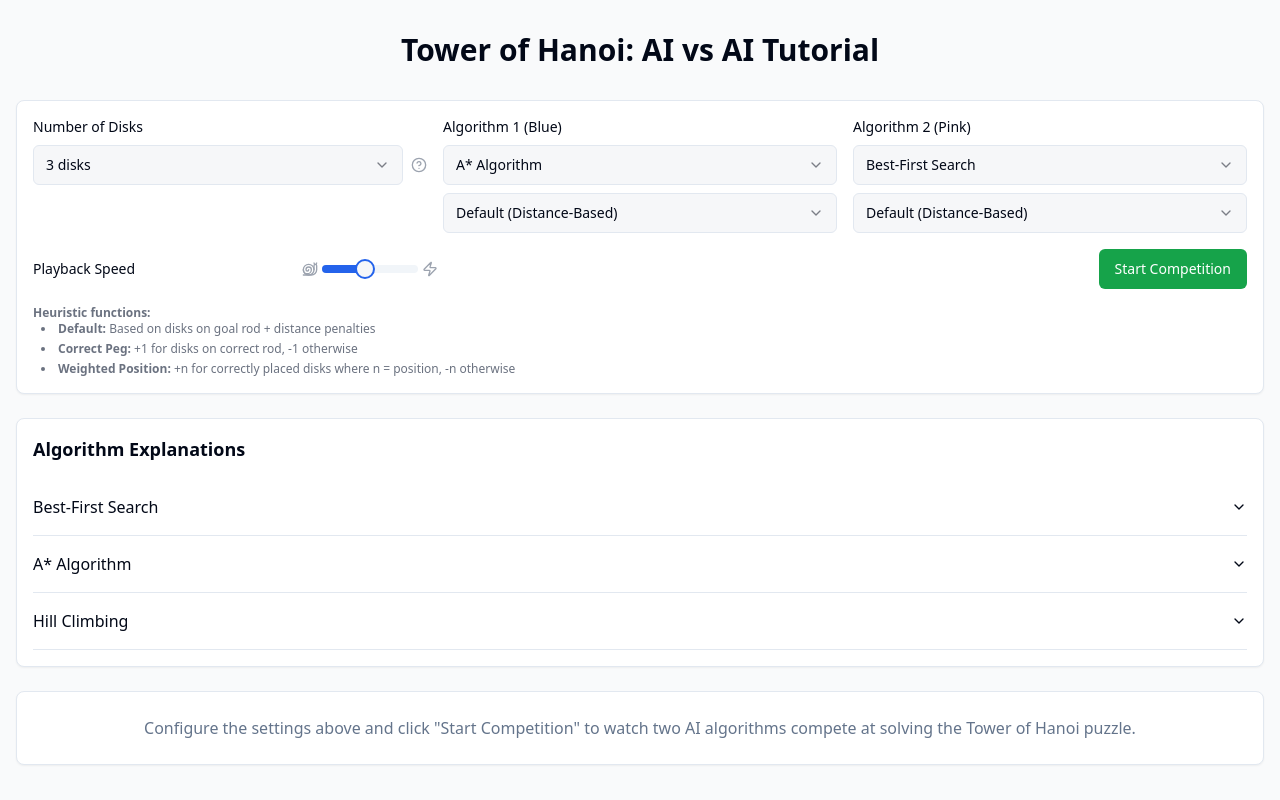
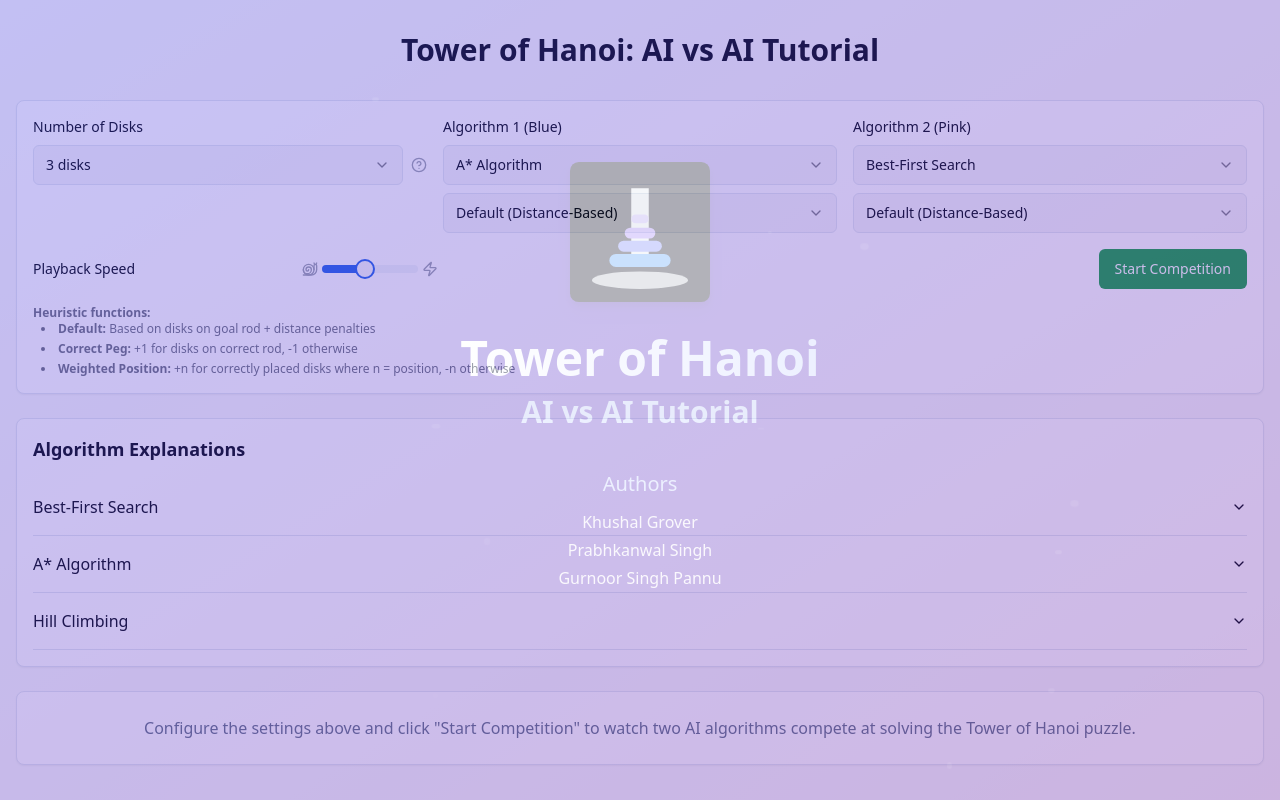
Before and after one commit to khushal-grover2005/hanoi-ai-rivalry-showdown, a React (Vite) app: page / in a window 1280 px wide. Built offline with nearby package versions, Linux system fonts and the light colour scheme.

Commit message:
Refactor: Improve color scheme and layout
Improve the color scheme and move the authors' name below the heading in the WelcomeScreen component.

```diff
--- a/src/components/WelcomeScreen.tsx
+++ b/src/components/WelcomeScreen.tsx
@@ -10,27 +10,27 @@ const WelcomeScreen: React.FC<WelcomeScreenProps> = ({ onComplete }) => {
   const [visible, setVisible] = useState(true);
 
   useEffect(() => {
-    // Show for 4 seconds, then start fade out
+    // Show for 5 seconds, then start fade out (increased from 4 to 5 seconds)
     const timer = setTimeout(() => {
       setVisible(false);
 
       // Complete animation after fade out (1s)
       setTimeout(onComplete, 1000);
-    }, 4000);
+    }, 5000);
 
     return () => clearTimeout(timer);
   }, [onComplete]);
 
   return (
     <motion.div
-      className="fixed inset-0 z-50 flex flex-col items-center justify-center bg-gradient-to-br from-blue-500/90 to-purple-700/90 text-white"
+      className="fixed inset-0 z-50 flex flex-col items-center justify-center bg-gradient-to-br from-indigo-600/95 to-purple-800/95 text-white"
       initial={{ opacity: 0 }}
       animate={{ opacity: visible ? 1 : 0 }}
       transition={{ duration: 1 }}
     >
       {/* Tower of Hanoi stylized icon */}
       <div className="mb-8">
-        <svg width="120" height="120" viewBox="0 0 64 64" xmlns="http://www.w3.org/2000/svg">
+        <svg width="140" height="140" viewBox="0 0 64 64" xmlns="http://www.w3.org/2000/svg" className="drop-shadow-lg">
           <rect width="64" height="64" fill="#1a1a2e" rx="4" />
           <rect x="28" y="12" width="8" height="36" fill="#e2e8f0" />
           <ellipse cx="32" cy="54" rx="22" ry="4" fill="#e2e8f0" opacity="0.8" />
@@ -41,14 +41,32 @@ const WelcomeScreen: React.FC<WelcomeScreenProps> = ({ onComplete }) => {
         </svg>
       </div>
 
-      <h1 className="text-4xl font-bold mb-6">Tower of Hanoi</h1>
-      <h2 className="text-2xl font-semibold mb-12">AI Rivalry Tutorial</h2>
+      <h1 className="text-5xl font-bold mb-3 bg-clip-text text-transparent bg-gradient-to-r from-white to-indigo-200">Tower of Hanoi</h1>
+      <h2 className="text-3xl font-semibold mb-4 text-indigo-200">AI vs AI Tutorial</h2>
 
-      <div className="absolute bottom-5 right-8 text-right">
-        <h3 className="text-xl font-medium mb-2">Authors</h3>
-        <p className="text-sm mb-1">Khushal Grover</p>
-        <p className="text-sm mb-1">Prabhkanwal Singh</p>
-        <p className="text-sm">Gurnoor Singh Pannu</p>
+      {/* Authors moved below heading */}
+      <div className="mt-6 mb-12 text-center">
+        <h3 className="text-xl font-medium mb-3 text-indigo-200">Authors</h3>
+        <p className="text-base mb-1 text-white/90">Khushal Grover</p>
+        <p className="text-base mb-1 text-white/90">Prabhkanwal Singh</p>
+        <p className="text-base text-white/90">Gurnoor Singh Pannu</p>
+      </div>
+
+      {/* Add subtle particle or shimmer effect */}
+      <div className="absolute inset-0 overflow-hidden pointer-events-none">
+        {[...Array(20)].map((_, i) => (
+          <div
+            key={i}
+            className="absolute rounded-full bg-white/10"
+            style={{
+              width: Math.random() * 8 + 2 + 'px',
+              height: Math.random() * 8 + 2 + 'px',
+              top: Math.random() * 100 + '%',
+              left: Math.random() * 100 + '%',
+              animation: `twinkle ${Math.random() * 3 + 2}s infinite`
+            }}
+          />
+        ))}
       </div>
     </motion.div>
   );
--- a/src/index.css
+++ b/src/index.css
@@ -98,6 +98,12 @@
   }
 }
 
+@keyframes twinkle {
+  0% { opacity: 0; transform: translateY(0) scale(0.5); }
+  50% { opacity: 1; transform: translateY(-20px) scale(1); }
+  100% { opacity: 0; transform: translateY(-40px) scale(0.5); }
+}
+
 .rod-pulse {
   animation: rodPulse 1s infinite;
 }
```
